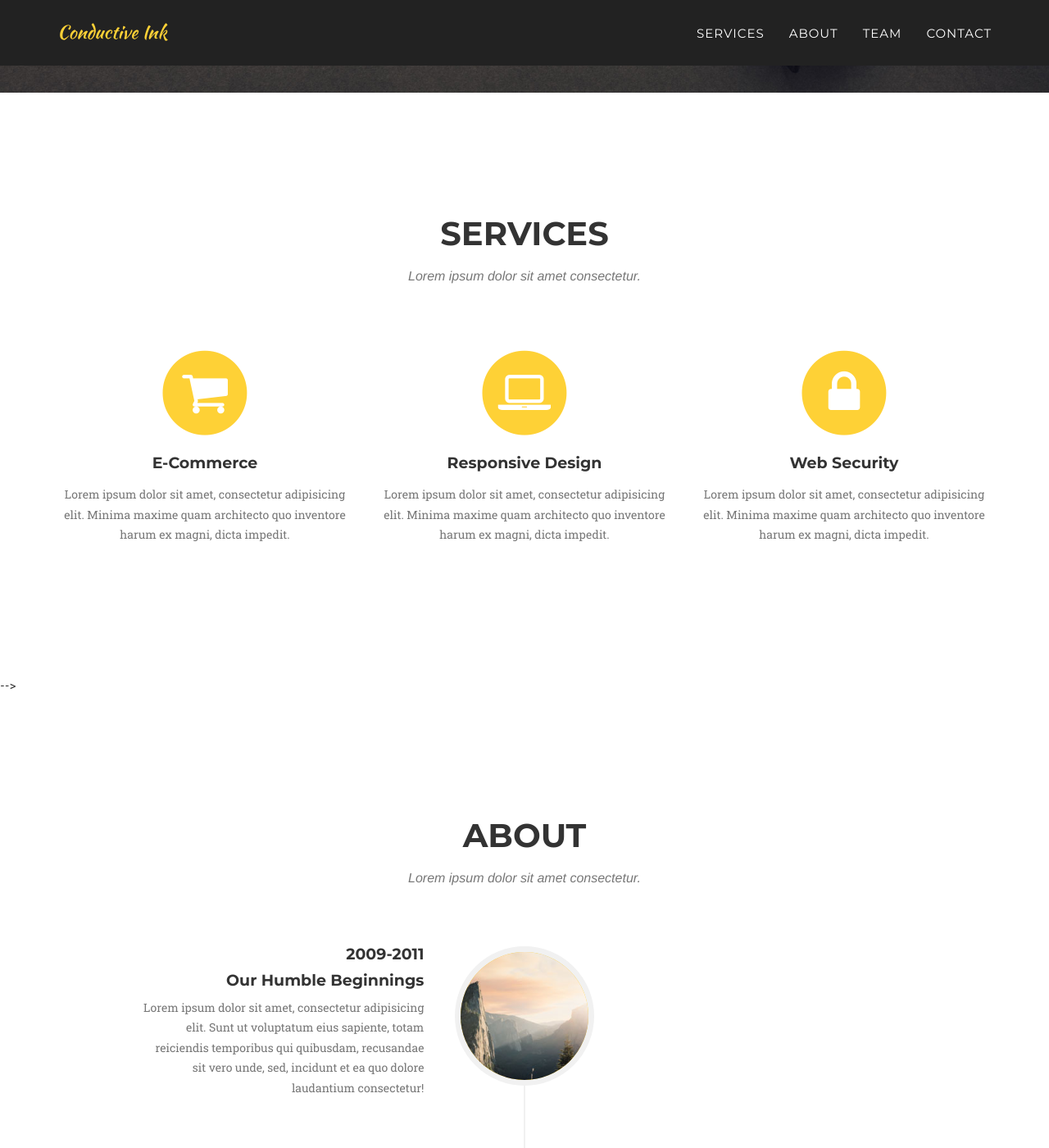
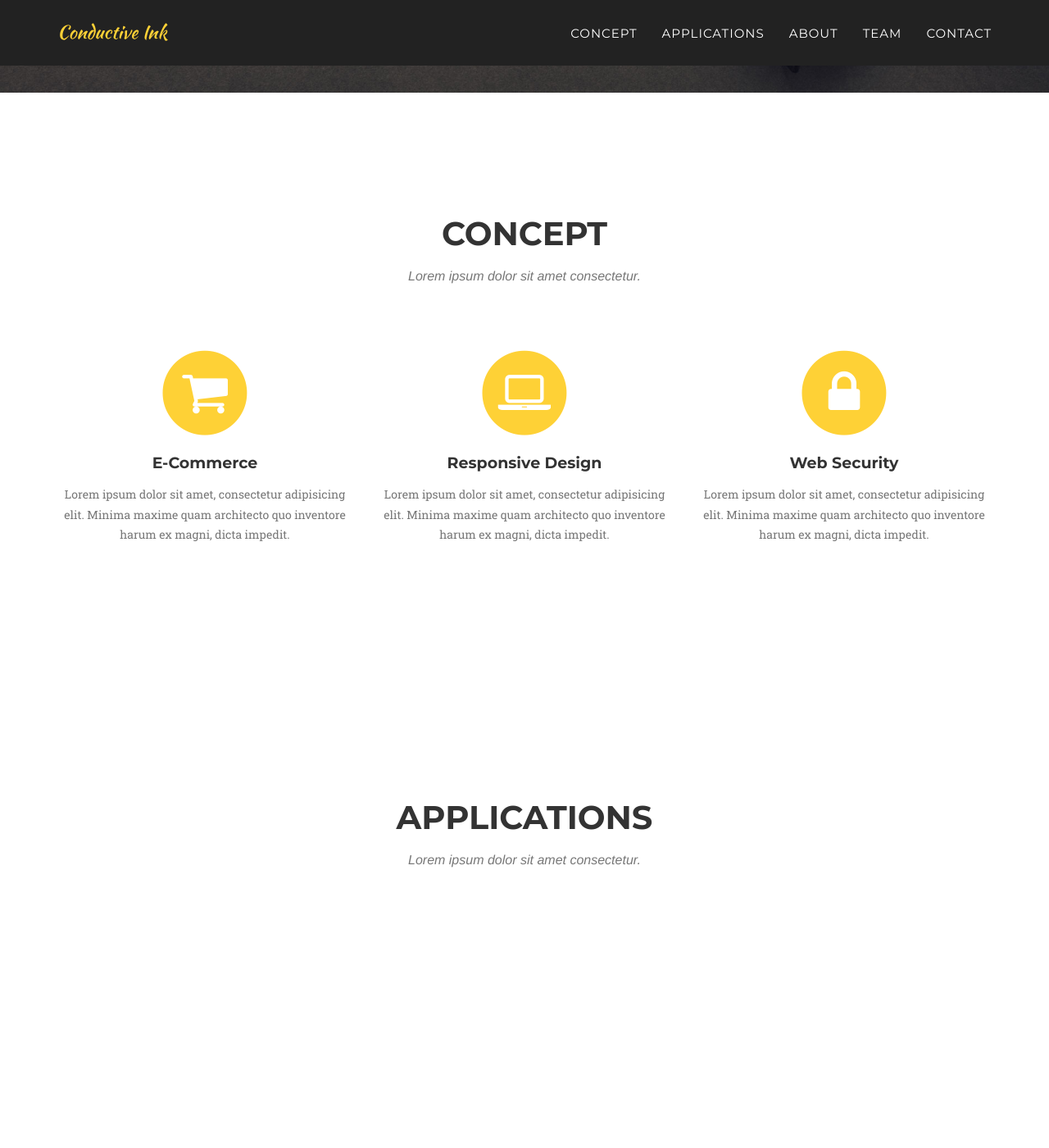
Before and after one commit to conink/conink.github.io, a Jekyll site: the page built from index.html, in a window 1280 px wide and 1400 px high, scrolled down 645 px. Shown: the whole window at 82% size. Built offline with Jekyll 4.4.1, drawn with Linux system fonts in a browser that asks for light colours; some web fonts are replaced.

Commit message:
changed titles and added section

```diff
--- /dev/null
+++ b/_includes/applications.html
@@ -0,0 +1,11 @@
+<!-- Services Concept -->
+    <section id="applications">
+      <div class="container">
+          <div class="row">
+              <div class="col-lg-12 text-center">
+                  <h2 class="section-heading">Applications</h2>
+                  <h3 class="section-subheading text-muted">Lorem ipsum dolor sit amet consectetur.</h3>
+              </div>
+          </div>
+        </div>
+    </section>
--- a/_includes/services.html
+++ b/_includes/concept.html
@@ -1,9 +1,9 @@
-<!-- Services Section -->
-    <section id="services">
+<!-- Services Concept -->
+    <section id="concept">
         <div class="container">
             <div class="row">
                 <div class="col-lg-12 text-center">
-                    <h2 class="section-heading">Services</h2>
+                    <h2 class="section-heading">Concept</h2>
                     <h3 class="section-subheading text-muted">Lorem ipsum dolor sit amet consectetur.</h3>
                 </div>
             </div>
--- a/_includes/header.html
+++ b/_includes/header.html
@@ -19,11 +19,11 @@
                         <a href="#page-top"></a>
                     </li>
                     <li>
-                        <a class="page-scroll" href="#services">Services</a>
+                        <a class="page-scroll" href="#concept">Concept</a>
                     </li>
-                    <!-- <li>
-                        <a class="page-scroll" href="#portfolio">Portfolio</a>
-                    </li> -->
+                    <li>
+                        <a class="page-scroll" href="#applications">Applications</a>
+                    </li>
                     <li>
                         <a class="page-scroll" href="#about">About</a>
                     </li>
--- a/_layouts/default.html
+++ b/_layouts/default.html
@@ -7,8 +7,8 @@
     <body id="page-top" class="index">
 
     {% include header.html %}
-    {% include services.html %}
-    <!-- {% include portfolio_grid.html %} -->
+    {% include concept.html %}
+    {% include applications.html %}
     {% include about.html %}
     {% include team.html %}
     {% include clients.html %}
```
